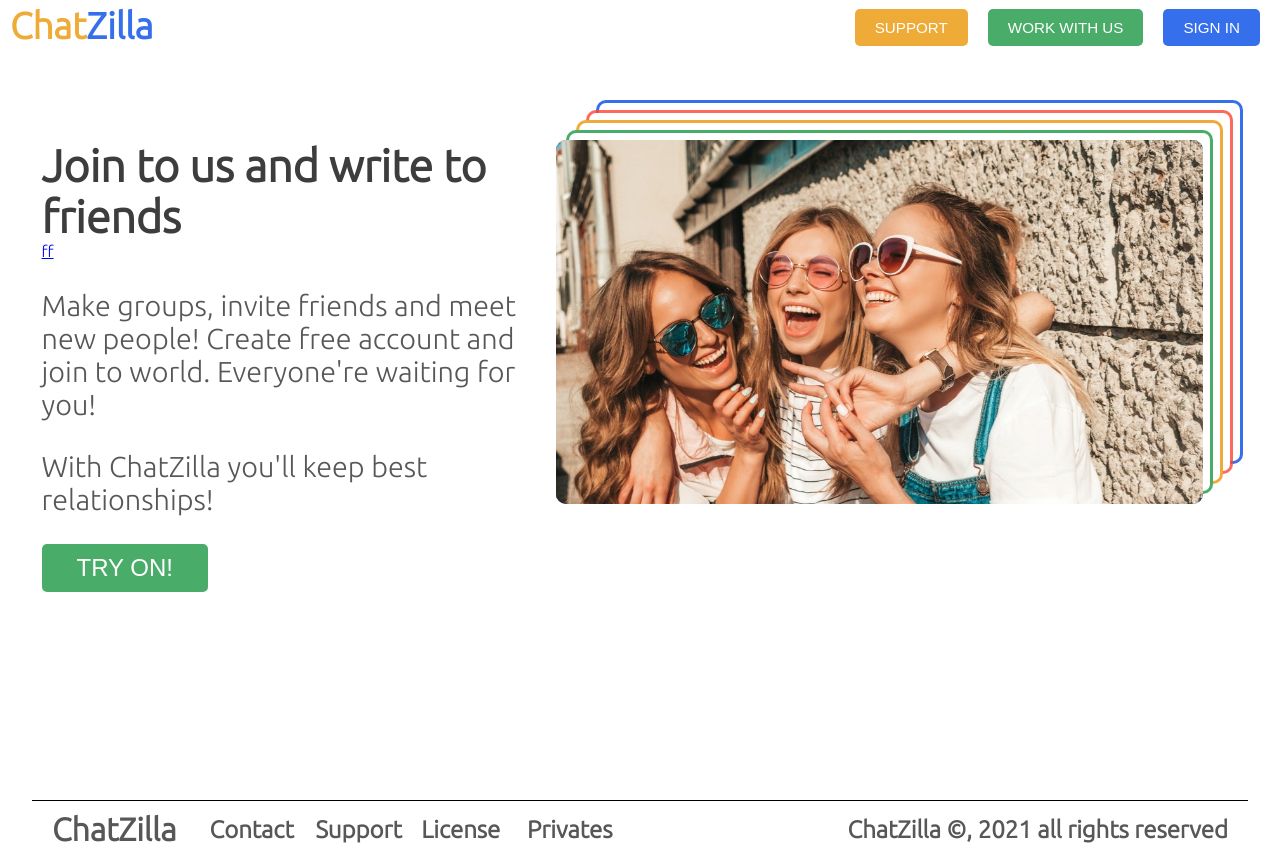
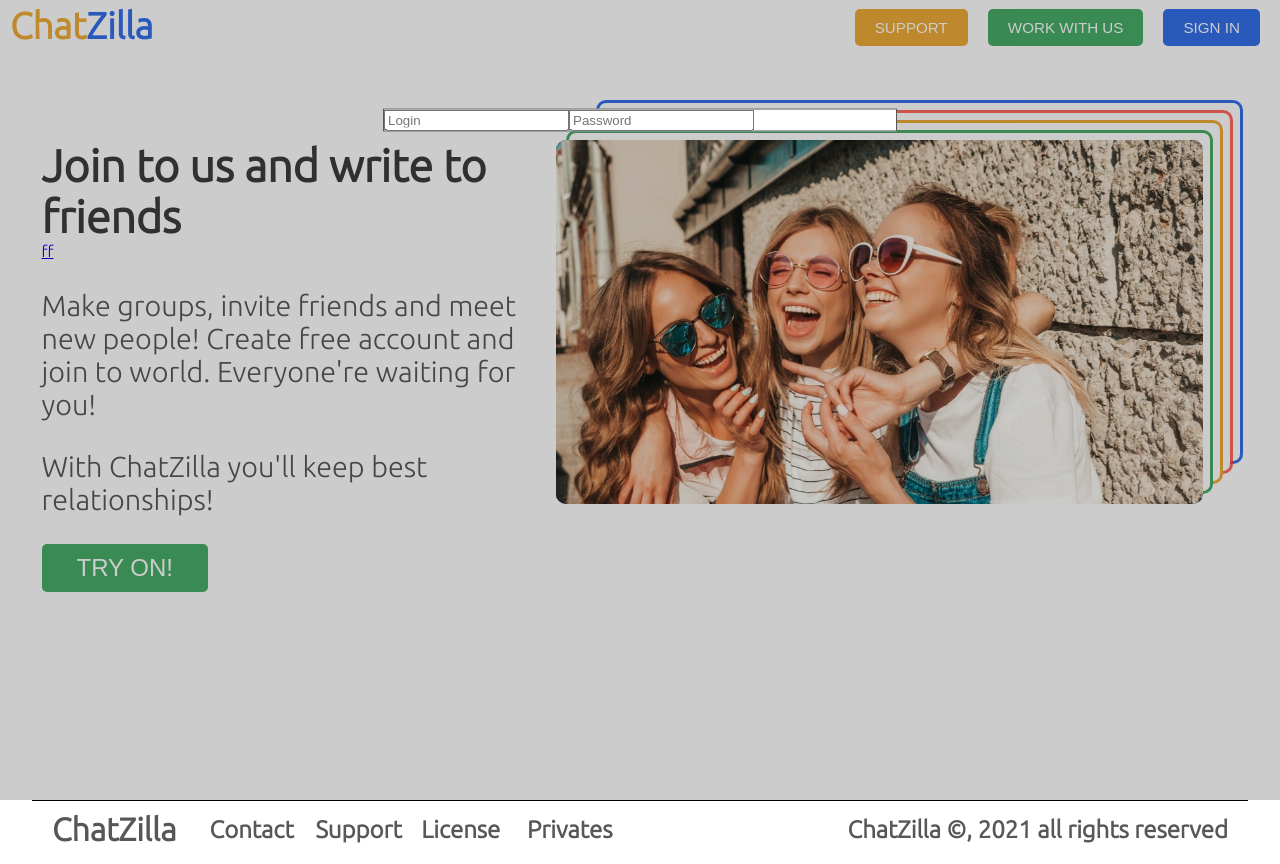
Before and after one commit to blazej-k/chat, a React app: page / in a window 1280 px wide. Both pictures are taken after a click on the button "SIGN IN". Built offline with nearby package versions, Linux system fonts and the light colour scheme; no server answers.

Commit message:
create modal and his basic structure in project

```diff
--- a/src/components/home/Home.tsx
+++ b/src/components/home/Home.tsx
@@ -4,12 +4,15 @@ import '../../style/Home.scss'
 import { Link } from 'react-router-dom';
 import { motion } from "framer-motion"
 import HeaderAnimation from '../helpers/HeaderAnimation';
+import SignIn from './modals/SignIn';
 
 const Home: FC = () => {
 
     const colors = ['red', 'green', 'blue', 'orange']
     const [randomColors, setRandomColors] = useState<string[]>([])
     const [showInfoSpan, setShowInfoSpan] = useState(false)
+    const [showSignInModal, setShowSignInModal] = useState(false)
+    const [showSignUpModal, setShowSignUpModal] = useState(false)
 
     const ref = useRef<HTMLHeadingElement>(null)
 
@@ -23,7 +26,7 @@ const Home: FC = () => {
             }
         }
         setRandomColors(result)
-        if(ref && ref.current) HeaderAnimation(ref.current, result)
+        if (ref && ref.current) HeaderAnimation(ref.current, result)
     }, [])
 
     const handleButtonHover = (show: boolean) => {
@@ -41,14 +44,34 @@ const Home: FC = () => {
         }
     }
 
+    const handleButtonClick = (type: 'support' | 'work' | 'signin') => {
+        switch (type) {
+            case 'support':
+                //to do
+                console.log('support clicked')
+                break;
+            case 'work':
+                //to do
+                console.log('work clicked')
+                break;
+            default:
+                console.log('ok')
+                setShowSignInModal(true)
+                break;
+        }
+    }
+
+    console.log(showSignInModal)
+
     return (
+        <div className="home-wrapper">
             <motion.div className="home" variants={animations} initial='out' animate='in'>
                 <div className="header">
                     <h1 ref={ref}>ChatZilla</h1>
                     <div className="actions">
-                    <button className={randomColors[1]}>Support</button>
-                    <button className={randomColors[2]}>Work with us</button>
-                    <button className={randomColors[0]}>Sign In</button>
+                        <button className={randomColors[1]} onClick={() => handleButtonClick('support')}>Support</button>
+                        <button className={randomColors[2]} onClick={() => handleButtonClick('work')}>Work with us</button>
+                        <button className={randomColors[0]} onClick={() => handleButtonClick('signin')}>Sign In</button>
                     </div>
                 </div>
                 <div className="home-info">
@@ -79,6 +102,12 @@ const Home: FC = () => {
                     </div>
                 </div>
             </motion.div>
+            {(showSignInModal || showSignUpModal) &&
+                <div className='modal'>
+                    {showSignInModal ? <SignIn /> : <h1>Second modal</h1>}
+                </div>
+            }
+        </div>
     );
 }
 
--- /dev/null
+++ b/src/components/home/modals/SignIn.tsx
@@ -0,0 +1,16 @@
+import { FC } from "react";
+
+
+const SignIn: FC = () => {
+
+    return (
+        <div className="modal-wrapper">
+            <div className="modal sign-in-modal">
+                <input type="text" placeholder='Login' />
+                <input type="text" placeholder='Password' />
+            </div>
+        </div>
+    );
+}
+
+export default SignIn;
--- a/src/style/Home.scss
+++ b/src/style/Home.scss
@@ -1,16 +1,19 @@
 @import "colors";
 @import "mixins";
 
+.home-wrapper {
+    width: 100%;
+    margin: auto;
     .home {
         margin: 0 auto;
         padding: 5px 10px;
         .header {
             display: flex;
             flex-wrap: nowrap;
-        .actions{
+            .actions {
                 width: 70%;
                 text-align: right;
-            button{
+                button {
                     font-size: 95%;
                     margin: 4px 10px;
                     padding: 10px 20px;
@@ -88,7 +91,7 @@
             }
         }
     }
-
+}
 @keyframes slide {
     0% {
         opacity: 0;
--- /dev/null
+++ b/src/style/Modals.scss
@@ -0,0 +1,21 @@
+@import 'colors';
+.modal-wrapper{
+    width: 100vw;
+    top: 0;
+    position: fixed;
+    background-color: rgba(0,0,0,0.2);
+    z-index: 1;
+    height: 100vh;
+    margin: 0;
+    padding: 0;
+    .modal{
+        position: absolute;
+        width: 40%;
+        top: 15%;
+        left: 50%;
+        margin: auto;
+        border: 1px solid $gray;
+        transform: translate(-50%, -50%);
+        background-color: white;
+    }
+}
--- a/src/style/index.scss
+++ b/src/style/index.scss
@@ -1,5 +1,6 @@
 @import 'Home';
 @import 'Footer';
+@import 'Modals';
 @import url('https://fonts.googleapis.com/css2?family=Ubuntu:wght@300&display=swap');
 
 body{
```
Lines whose indentation alone changed are shown as unchanged.
